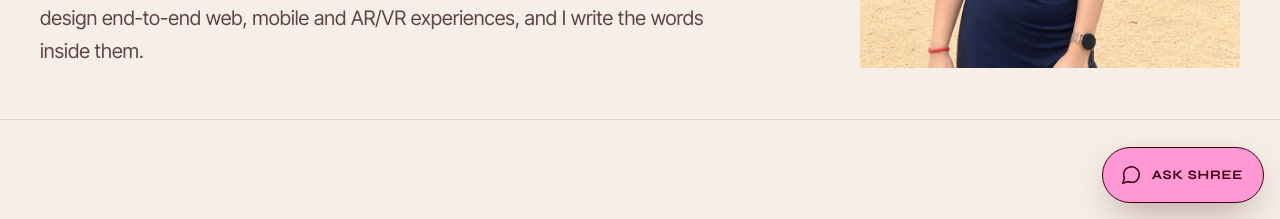
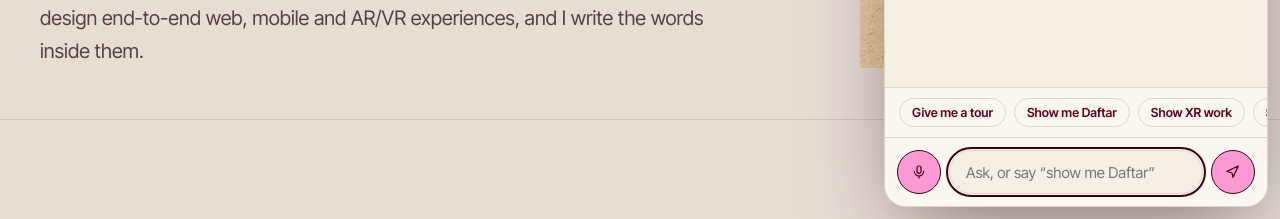
Before and after one commit to manishasharma1998/portfolio-redesign, a plain HTML site: page about.html in a window 1280 px wide. Shown: the part 581-800 px from the top of the page. Drawn offline with Linux system fonts and the light colour scheme.

Commit message:
Shree opens 5 seconds after arrival (1/2)

```diff
--- a/about.html
+++ b/about.html
@@ -1420,10 +1420,9 @@ ul.pts li::before{content:"✦";position:absolute;left:0;top:0;color:var(--brick
   var arrive=null;try{arrive=sessionStorage.getItem('sh-arrive');sessionStorage.removeItem('sh-arrive')}catch(e){}
   if(arrive==='__tour__'){var ti=0;try{ti=+sessionStorage.getItem('sh-tour')||0}catch(e){}started=true;chips();tourOn=true;tourI=ti;tourUI();loadAvatar().then(function(){setTimeout(function(){tourGo(ti)},300)});return}
   if(arrive){setTimeout(function(){open(arrive)},500);return}
-  // open on its own after ~10s of active scrolling, once per visit
-  var dismissed=false;try{dismissed=!!sessionStorage.getItem('chat-guide-dismissed')}catch(e){}
-  if(!dismissed){var acc=0,last=0,lastScroll=0,t0=performance.now();addEventListener('scroll',function(){lastScroll=performance.now()},{passive:true});
-    (function tick(now){if(!P.hidden||started||tourOn)return;if(last&&now-lastScroll<1500)acc+=now-last;last=now;if(acc>=10000){open();return}requestAnimationFrame(tick)})(t0)}
+  // open on its own 5 seconds after someone arrives, once per visit (not again after they close her)
+  var dismissed=false,seen=false;try{dismissed=!!sessionStorage.getItem('chat-guide-dismissed');seen=!!sessionStorage.getItem('sh-auto-opened')}catch(e){}
+  if(!dismissed&&!seen){setTimeout(function(){if(!P.hidden||started||tourOn)return;try{sessionStorage.setItem('sh-auto-opened','1')}catch(e){}open()},5000)}
 })();
 </script>
 </body>
```
Also changed, not shown: case-checkout-cro.html (+3 -4 lines), case-design-system.html (+3 -4 lines), case-eight-products.html (+3 -4 lines), case-go-beyond.html (+3 -4 lines), case-xr.html (+3 -4 lines), design-system.html (+3 -4 lines), index.html (+3 -4 lines), work.html (+3 -4 lines).
